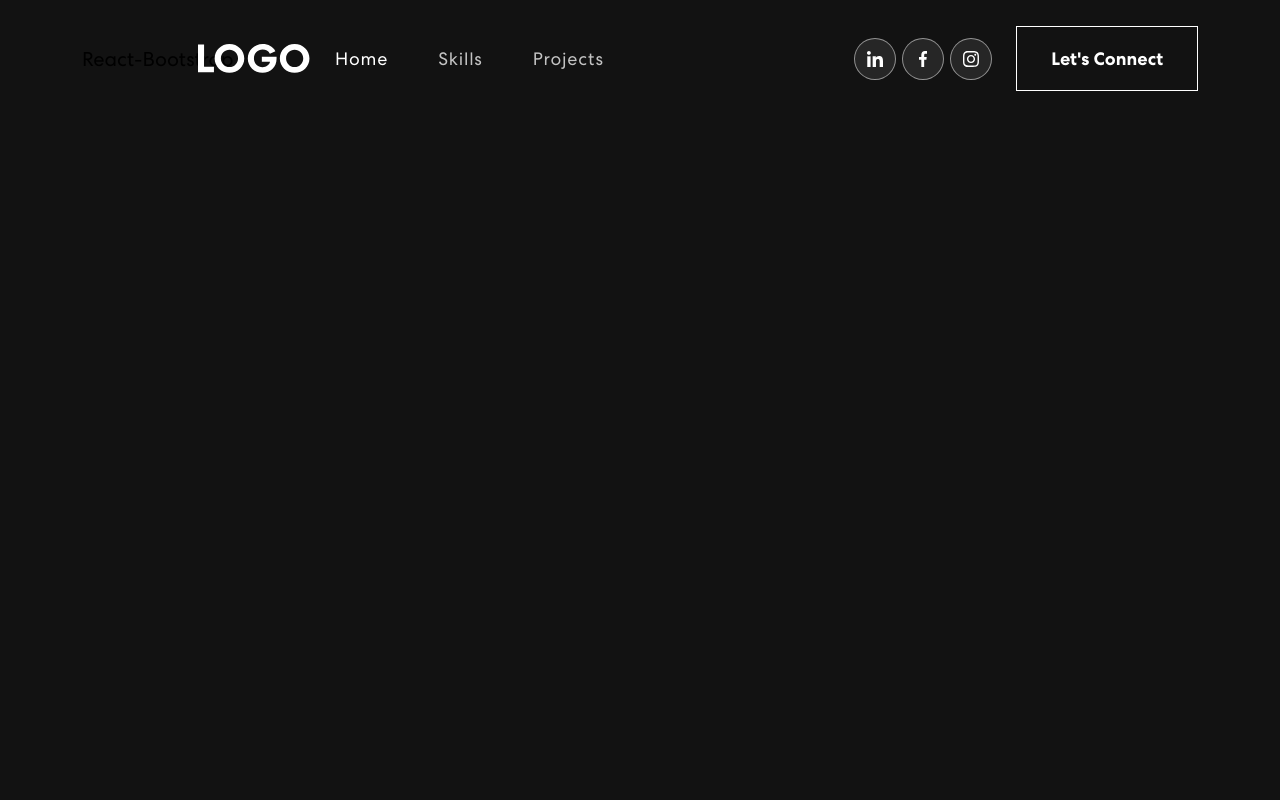
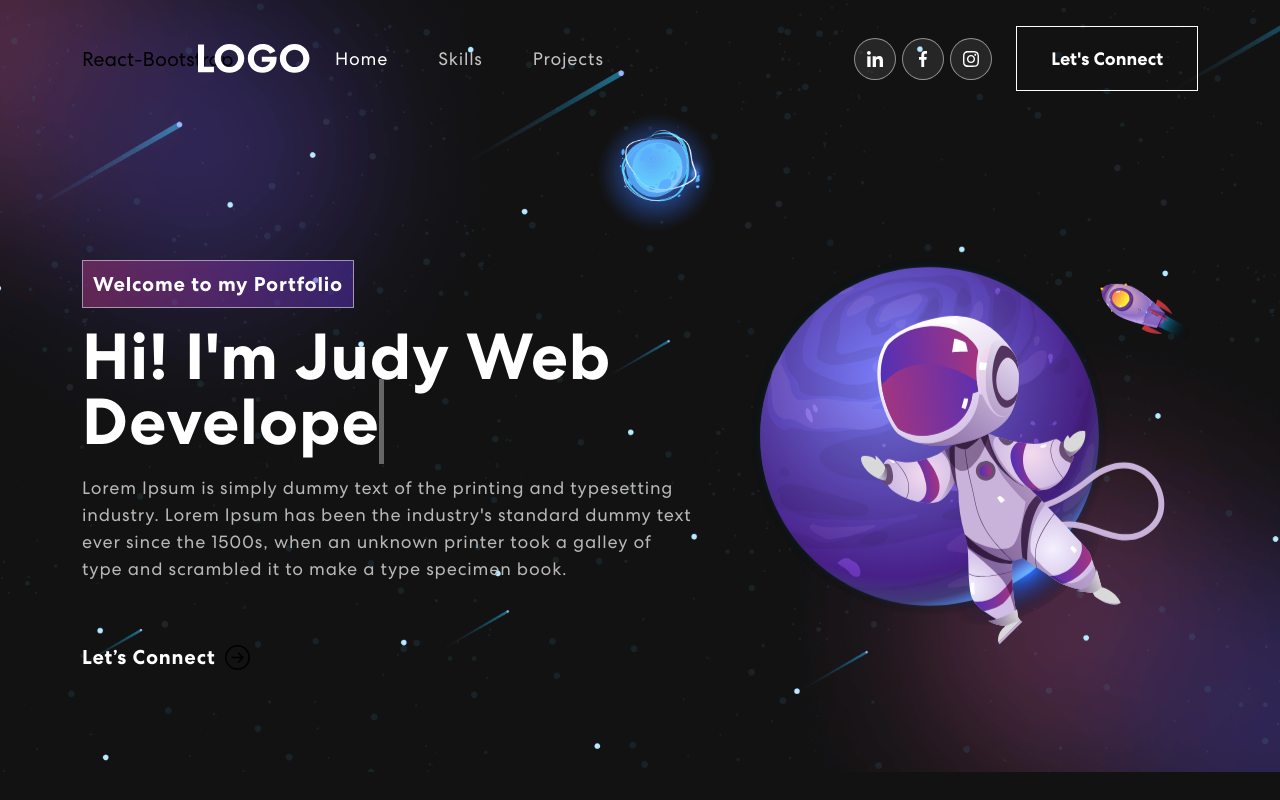
Before and after one commit to ZehraArshad/Portfolio_Website, a React (Create React App) app in the folder portfolio/: page / in a window 1280 px wide. Built offline with nearby package versions, Linux system fonts and the light colour scheme.

Commit message:
Next is Skills

```diff
--- a/portfolio/src/App.css
+++ b/portfolio/src/App.css
@@ -53,8 +53,14 @@
   text-decoration: none;
 }
 
+.logo {
+  width: 10%;
+  height: auto;
+}
+
+
 img {
-  width: 10%;
+  width: 100%;
   height: auto;
 }
 
--- a/portfolio/src/App.js
+++ b/portfolio/src/App.js
@@ -1,11 +1,13 @@
 import logo from "./assets/img/logo.svg"
 import './App.css';
+import  {Banner} from "./components/Banner"
 import { NavBar } from "./components/Navbar";
 import 'bootstrap/dist/css/bootstrap.min.css';
 function App() {
   return (
     <div className="App">
       <NavBar/>
+      <Banner/>
     </div>
   );
 }
--- /dev/null
+++ b/portfolio/src/components/Banner.js
@@ -0,0 +1,77 @@
+import { useState, useEffect } from "react";
+import { Container, Row, Col } from "react-bootstrap";
+import headerImg from "../assets/img/header-img.svg";
+import { ArrowRightCircle } from 'react-bootstrap-icons';
+import 'animate.css';
+import TrackVisibility from 'react-on-screen';
+
+export const Banner = () => {
+  const [loopNum, setLoopNum] = useState(0);
+  const [isDeleting, setIsDeleting] = useState(false);
+  const [text, setText] = useState('');
+  const [delta, setDelta] = useState(300 - Math.random() * 100);
+  const [index, setIndex] = useState(1);
+  const toRotate = [ "Web Developer", "Web Designer", "UI/UX Designer" ];
+  const period = 2000;
+
+  useEffect(() => {
+    let ticker = setInterval(() => {
+      tick();
+    }, delta);
+
+    return () => { clearInterval(ticker) };
+  }, [text])
+
+  const tick = () => {
+    let i = loopNum % toRotate.length;
+    let fullText = toRotate[i];
+    let updatedText = isDeleting ? fullText.substring(0, text.length - 1) : fullText.substring(0, text.length + 1);
+
+    setText(updatedText);
+
+    if (isDeleting) {
+      setDelta(prevDelta => prevDelta / 2);
+    }
+
+    if (!isDeleting && updatedText === fullText) {
+      setIsDeleting(true);
+      setIndex(prevIndex => prevIndex - 1);
+      setDelta(period);
+    } else if (isDeleting && updatedText === '') {
+      setIsDeleting(false);
+      setLoopNum(loopNum + 1);
+      setIndex(1);
+      setDelta(500);
+    } else {
+      setIndex(prevIndex => prevIndex + 1);
+    }
+  }
+
+  return (
+    <section className="banner" id="home">
+      <Container>
+        <Row className="aligh-items-center">
+          <Col xs={12} md={6} xl={7}>
+            <TrackVisibility>
+              {({ isVisible }) =>
+              <div className={isVisible ? "animate__animated animate__fadeIn" : ""}>
+                <span className="tagline">Welcome to my Portfolio</span>
+                <h1>{`Hi! I'm Judy`} <span className="txt-rotate" dataPeriod="1000" data-rotate='[ "Web Developer", "Web Designer", "UI/UX Designer" ]'><span className="wrap">{text}</span></span></h1>
+                  <p>Lorem Ipsum is simply dummy text of the printing and typesetting industry. Lorem Ipsum has been the industry's standard dummy text ever since the 1500s, when an unknown printer took a galley of type and scrambled it to make a type specimen book.</p>
+                  <button onClick={() => console.log('connect')}>Let’s Connect <ArrowRightCircle size={25} /></button>
+              </div>}
+            </TrackVisibility>
+          </Col>
+          <Col xs={12} md={6} xl={5}>
+            <TrackVisibility>
+              {({ isVisible }) =>
+                <div className={isVisible ? "animate__animated animate__zoomIn" : ""}>
+                  <img src={headerImg} alt="Header Img"/>
+                </div>}
+            </TrackVisibility>
+          </Col>
+        </Row>
+      </Container>
+    </section>
+  )
+}
--- a/portfolio/src/components/Navbar.js
+++ b/portfolio/src/components/Navbar.js
@@ -32,7 +32,7 @@
     <Navbar expand="lg" className={scrolled?"scrolled":""}>
     <Container>
       <Navbar.Brand href="#home" >React-Bootstrap</Navbar.Brand>
-      <img src={logo} alt="Logo"/>
+      <img className="logo" src={logo} alt="Logo"/>
       <Navbar.Toggle aria-controls="basic-navbar-nav" />
       <Navbar.Collapse id="basic-navbar-nav">
         <Nav className="me-auto">
```
Also changed, not shown: portfolio/package.json (+7 -0 lines), 1 other file (tests, documents, lock files or other folders).
